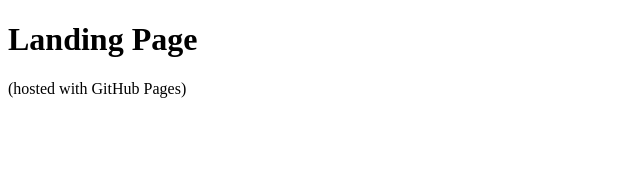
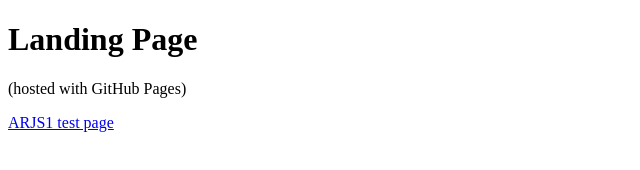
Before and after one commit to shropshirelocative/shropshirelocative.github.io, a plain HTML site: page index.html in a window 1280 px wide. Shown: the whole page, without its empty margins (0-640 px from the left). Drawn offline with Linux system fonts and the light colour scheme.

Commit message:
Update index.html

```diff
--- a/index.html
+++ b/index.html
@@ -3,5 +3,6 @@
 <body>
 <h1>Landing Page</h1>
 <p>(hosted with GitHub Pages)</p>
+<a href="arjs1.html">ARJS1 test page</a>
 </body>
 </html>
```
